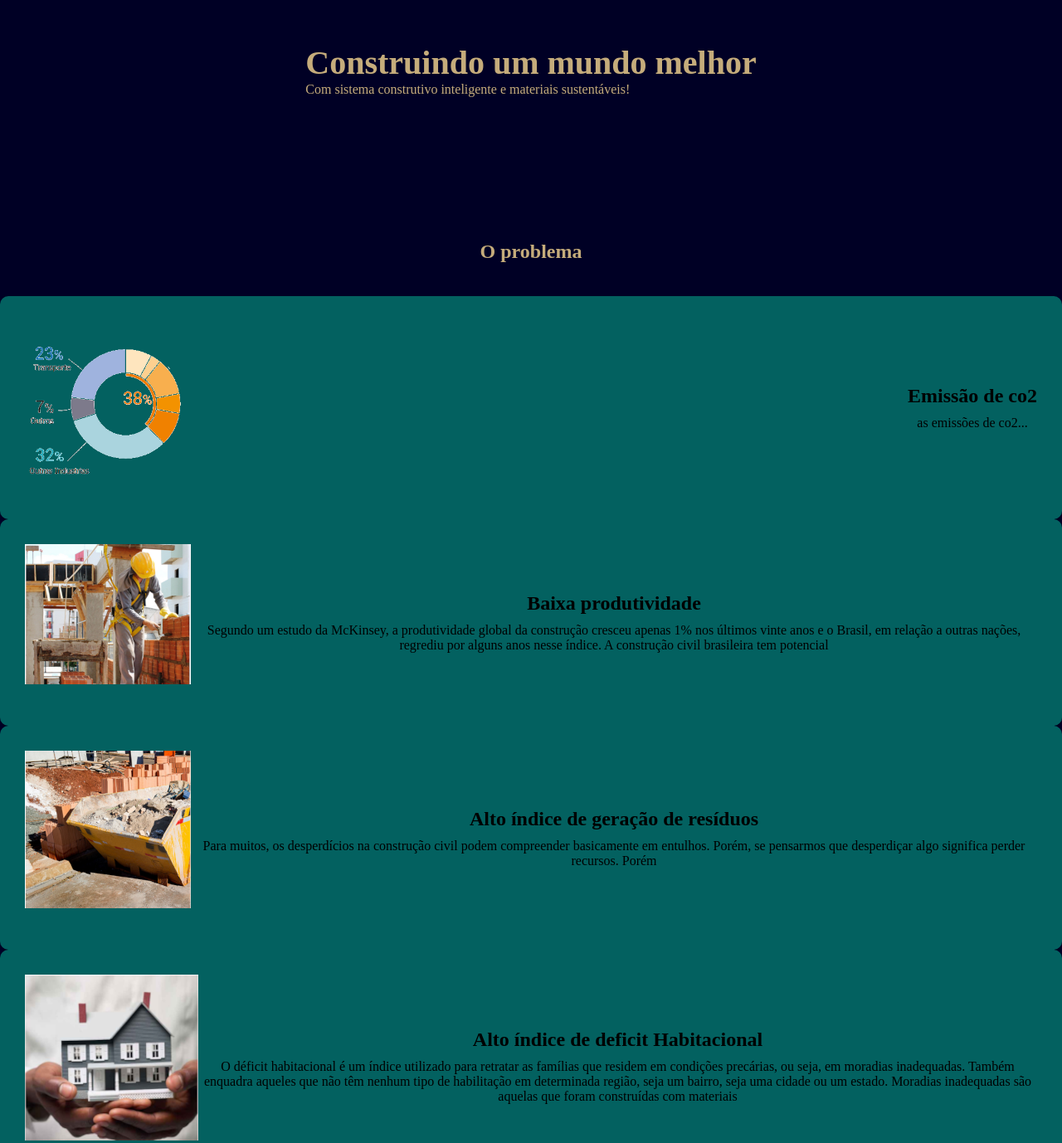
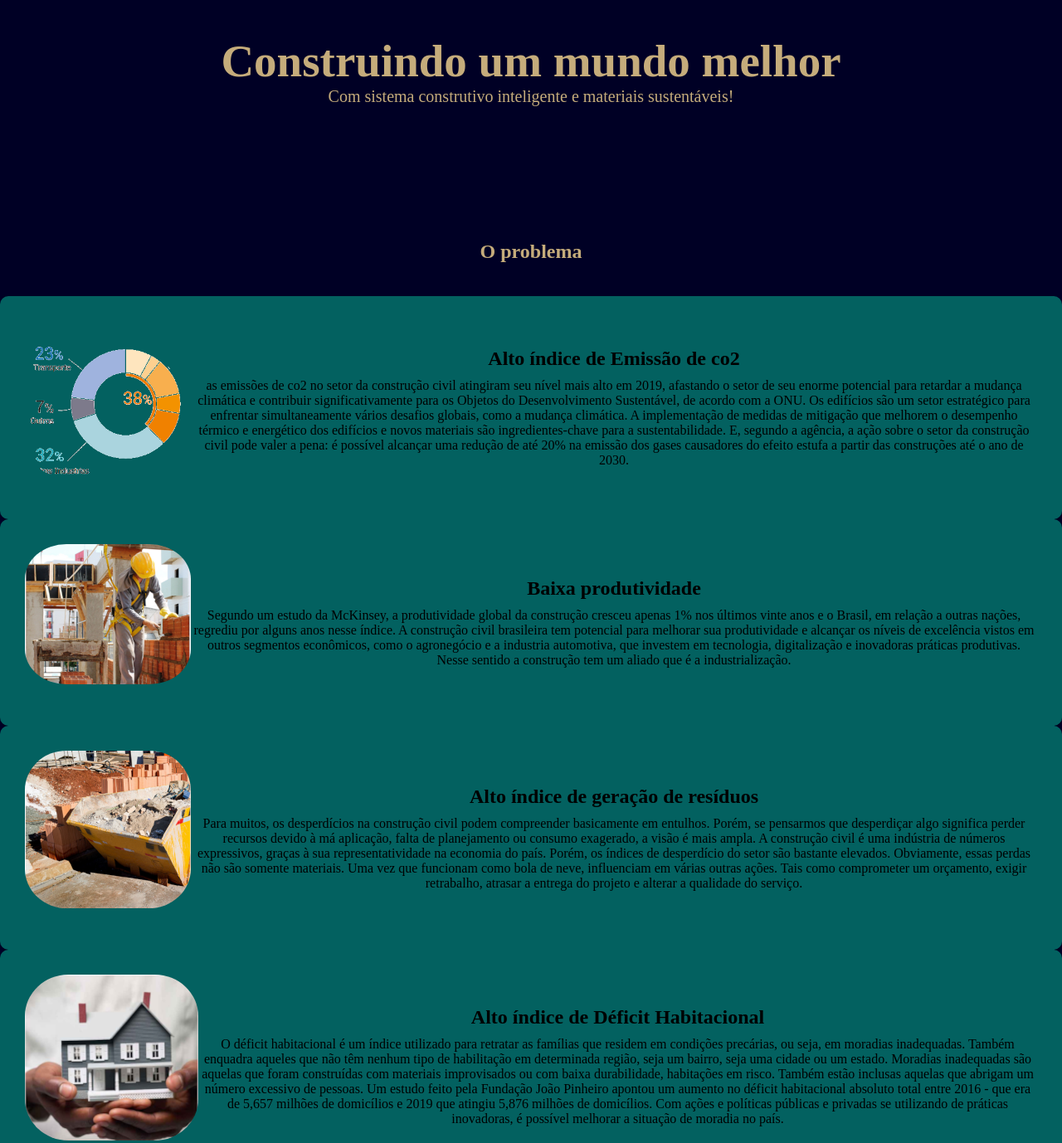
Before and after one commit to gugatk/modular, a plain HTML site: page index.html in a window 1280 px wide. Shown: the part 675-2053 px from the top of the page at 83% size. Drawn offline with Linux system fonts and the light colour scheme.

Commit message:
arrumei o input

```diff
--- a/estilo/style.css
+++ b/estilo/style.css
@@ -76,10 +76,17 @@
 
 .text-home {
     color: var(--cor5);
+    text-align: center;
 }
 
 .text-home h1 {
-    font-size: 40px;
+    font-size: 55px;
+    text-align: center;
+}
+
+.text-home p {
+    font-size: 20px;
+    text-align: center;
 }
 
 .problema {
@@ -121,6 +128,7 @@
 
 .problema-card img {
     margin-bottom: 20px;
+    border-radius: 25%;
 }
 
 .problema-text h3 {
--- a/index.html
+++ b/index.html
@@ -40,29 +40,29 @@
             <div class="problema-card">
                 <img src="imagens/emissões-trans-pqn.png" alt="Card 1">
                 <div class="problema-text">
-                    <h3 class="problema-card-titulo1">Emissão de co2</h3>
-                    <p>as emissões de co2...</p>
+                    <h3 class="problema-card-titulo1">Alto índice de Emissão de co2</h3>
+                    <p>as emissões de co2 no setor da construção civil atingiram seu nível mais alto em 2019, afastando o setor de seu enorme potencial para retardar a mudança climática e contribuir significativamente para os Objetos do Desenvolvimento Sustentável, de acordo com a ONU. Os edifícios são um setor estratégico para enfrentar simultaneamente vários desafios globais, como a mudança climática. A implementação de medidas de mitigação que melhorem o desempenho térmico e energético dos edifícios e novos materiais são ingredientes-chave para a sustentabilidade. E, segundo a agência, a ação sobre o setor da construção civil pode valer a pena: é possível alcançar uma redução de até 20% na emissão dos gases causadores do efeito estufa a partir das construções até o ano de 2030.</p>
                 </div>
             </div>
             <div class="problema-card">
                 <img src="imagens/baixa-produtividade-pqn.png" alt="Card 2">
                 <div class="problema-text">
                     <h3 class="problema-card-titulo2">Baixa produtividade</h3>
-                    <p>Segundo um estudo da McKinsey, a produtividade global da construção cresceu apenas 1% nos últimos vinte anos e o Brasil, em relação a outras nações, regrediu por alguns anos nesse índice. A construção civil brasileira tem potencial</p>
+                    <p>Segundo um estudo da McKinsey, a produtividade global da construção cresceu apenas 1% nos últimos vinte anos e o Brasil, em relação a outras nações, regrediu por alguns anos nesse índice. A construção civil brasileira tem potencial para melhorar sua produtividade e alcançar os níveis de excelência vistos em outros segmentos econômicos, como o agronegócio e a industria automotiva, que investem em tecnologia, digitalização e inovadoras práticas produtivas. Nesse sentido a construção tem um aliado que é a industrialização.</p>
                 </div>
             </div>
             <div class="problema-card">
                 <img src="imagens/residuos-pqn.png" alt="Card 3">
                 <div class="problema-text">
                     <h3>Alto índice de geração de resíduos</h3>
-                    <p>Para muitos, os desperdícios na construção civil podem compreender basicamente em entulhos. Porém, se pensarmos que desperdiçar algo significa perder recursos. Porém</p>
+                    <p>Para muitos, os desperdícios na construção civil podem compreender basicamente em entulhos. Porém, se pensarmos que desperdiçar algo significa perder recursos devido à má aplicação, falta de planejamento ou consumo exagerado, a visão é mais ampla. A construção civil é uma indústria de números expressivos, graças à sua representatividade na economia do país. Porém, os índices de desperdício do setor são bastante elevados. Obviamente, essas perdas não são somente materiais. Uma vez que funcionam como bola de neve, influenciam em várias outras ações. Tais como comprometer um orçamento, exigir retrabalho, atrasar a entrega do projeto e alterar a qualidade do serviço.</p>
                 </div>
             </div>
             <div class="problema-card">
                 <img src="imagens/deficit-pqn.png" alt="card 4">
                 <div class="problema-text">
-                    <h3>Alto índice de deficit Habitacional</h3>
-                    <p>O déficit habitacional é um índice utilizado para retratar as famílias que residem em condições precárias, ou seja, em moradias inadequadas. Também enquadra aqueles que  não têm nenhum tipo de habilitação em determinada região, seja um bairro, seja uma cidade ou um estado. Moradias inadequadas são aquelas que foram construídas com materiais</p>
+                    <h3>Alto índice de Déficit Habitacional</h3>
+                    <p>O déficit habitacional é um índice utilizado para retratar as famílias que residem em condições precárias, ou seja, em moradias inadequadas. Também enquadra aqueles que  não têm nenhum tipo de habilitação em determinada região, seja um bairro, seja uma cidade ou um estado. Moradias inadequadas são aquelas que foram construídas com materiais improvisados ou com baixa durabilidade, habitações em risco. Também estão inclusas aquelas que abrigam um número excessivo de pessoas. Um estudo feito pela Fundação João Pinheiro apontou um aumento no déficit habitacional absoluto total entre 2016 - que era de 5,657 milhões de domicílios e 2019 que atingiu 5,876 milhões de domicílios. Com ações e políticas públicas e privadas se utilizando de práticas inovadoras, é possível melhorar a situação de moradia no país.</p>
                 </div>
             </div>
         </div>
```
